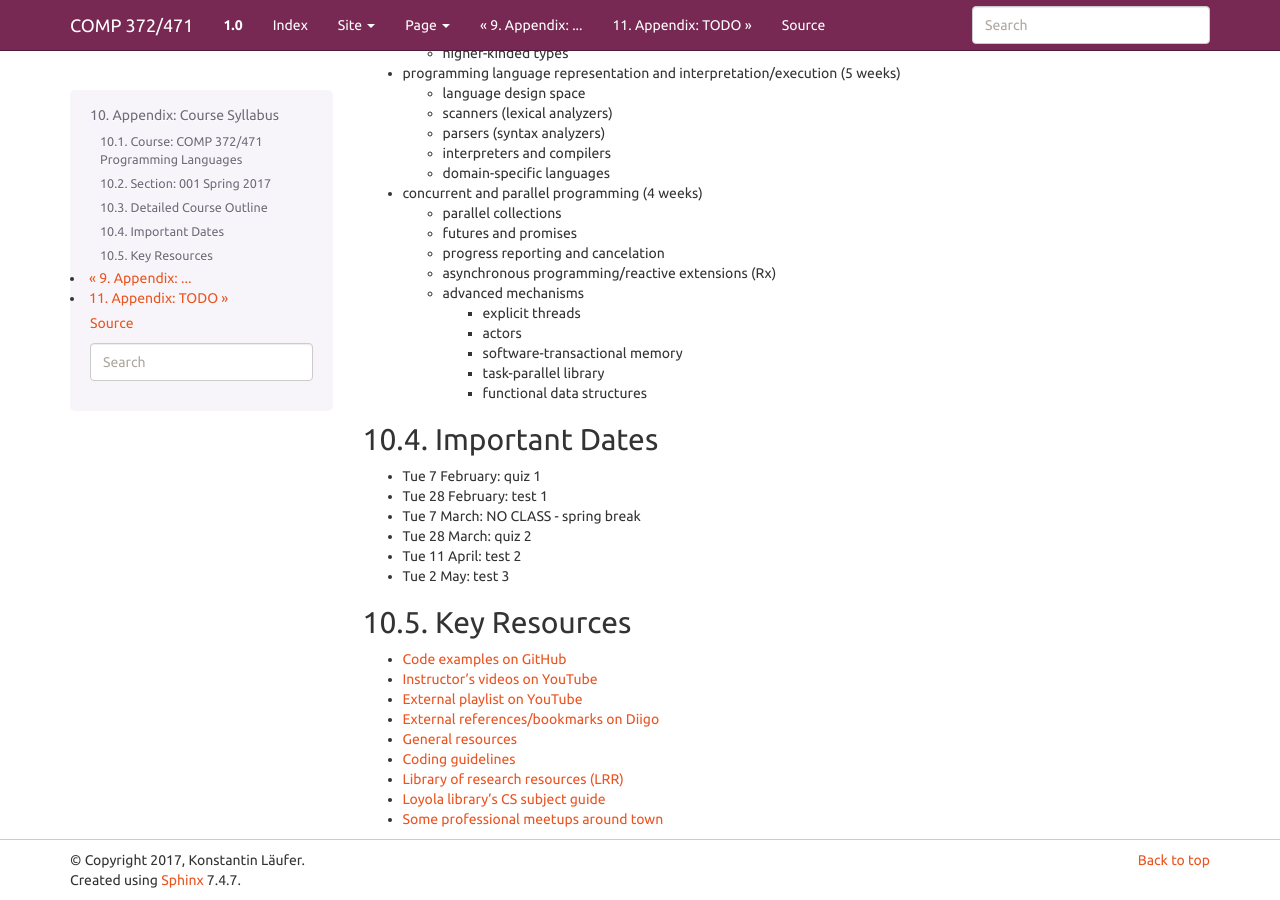
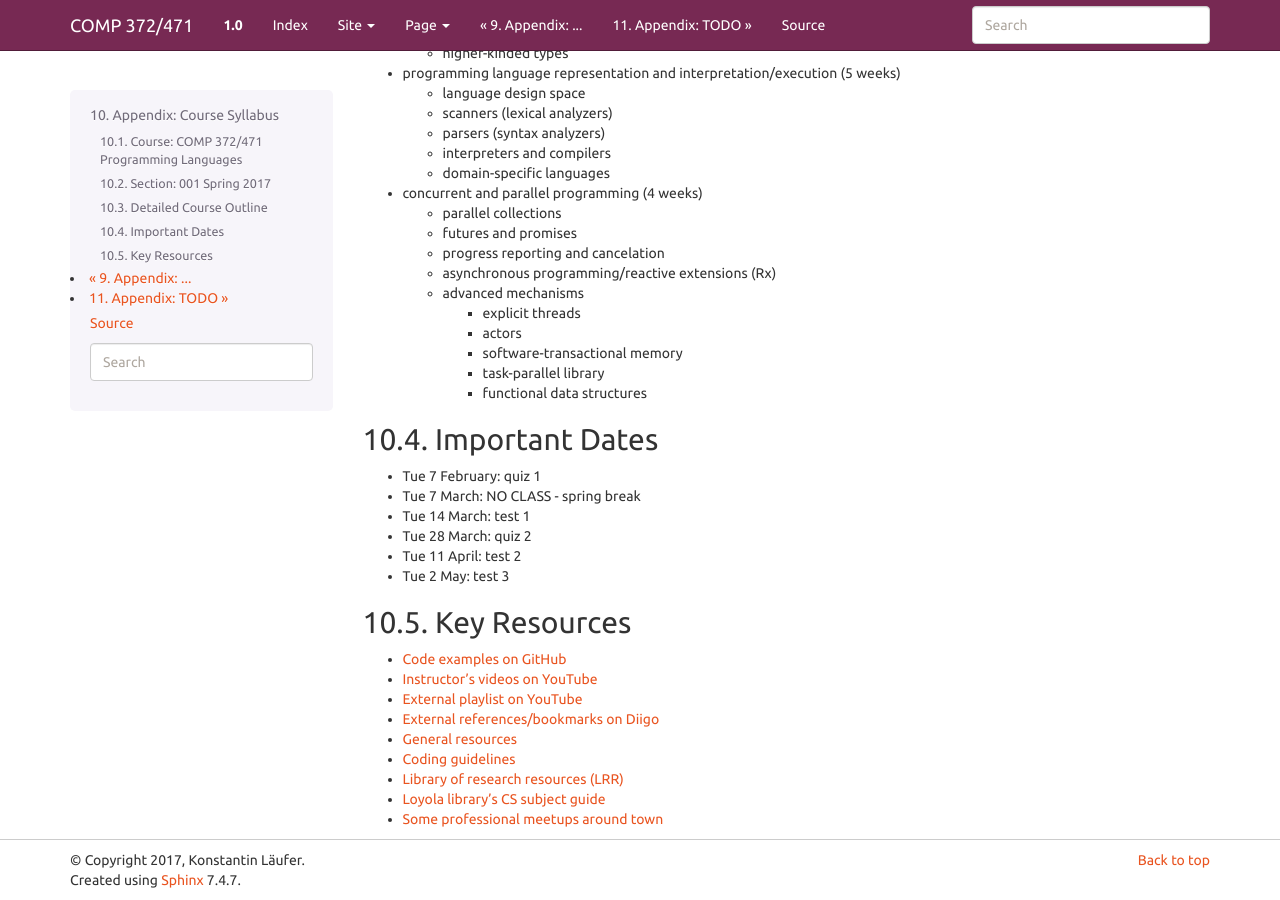
Before and after one commit to lucproglangcourse/lucproglangcourse.github.io, a Sphinx documentation site: the page built from source/syllabus.rst, in a window 1280 px wide and 900 px high, scrolled down 876 px. Built offline with Sphinx 7.4.7, drawn with Linux system fonts in a browser that asks for light colours.

Commit message:
updated spring 2017 test dates
Signed-off-by: Konstantin Läufer <klaeufer@gmail.com>

```diff
--- a/source/syllabus.rst
+++ b/source/syllabus.rst
@@ -44,8 +44,8 @@ Important Dates
 ~~~~~~~~~~~~~~~
 
 - Tue 7 February: quiz 1
-- Tue 28 February: test 1
 - Tue 7 March: NO CLASS - spring break
+- Tue 14 March: test 1
 - Tue 28 March: quiz 2
 - Tue 11 April: test 2
 - Tue 2 May: test 3
```
